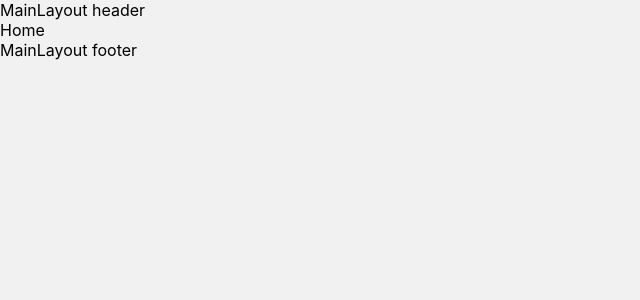
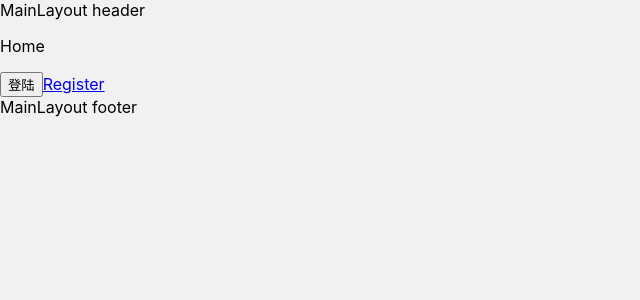
Before and after one commit to xiudou401/Questionnaire, a React (Create React App) app in the folder wenjuan-fe/: page / in a window 1280 px wide. Shown: the top 300 px of the page, without its empty margins (0-640 px from the left). Built offline with nearby package versions, Linux system fonts and the light colour scheme.

Commit message:
react router nav

```diff
--- a/wenjuan-fe/src/pages/Home.tsx
+++ b/wenjuan-fe/src/pages/Home.tsx
@@ -1,7 +1,26 @@
 import React, { FC } from 'react';
+import { useNavigate, Link } from 'react-router-dom';
 
 const Home: FC = () => {
-  return <div>Home</div>;
+  const nav = useNavigate();
+  const clickHandler = () => {
+    // nav('/login');
+    // nav('/login?b=20');
+    nav({
+      pathname: '/login',
+      search: 'b=21',
+    });
+  };
+  return (
+    <div>
+      <p>Home</p>
+      <div>
+        <button onClick={clickHandler}>登陆</button>
+        <Link to="/register">Register</Link>
+        {/* <Link to="/register?a=10">Register</Link> */}
+      </div>
+    </div>
+  );
 };
 
 export default Home;
--- a/wenjuan-fe/src/pages/Login.tsx
+++ b/wenjuan-fe/src/pages/Login.tsx
@@ -1,7 +1,22 @@
 import React, { FC } from 'react';
+import { useNavigate } from 'react-router-dom';
 
 const Login: FC = () => {
-  return <div>Login</div>;
+  const nav = useNavigate();
+  return (
+    <div>
+      <p>Login</p>
+      <div>
+        <button
+          onClick={() => {
+            nav(-1);
+          }}
+        >
+          Go back
+        </button>
+      </div>
+    </div>
+  );
 };
 
 export default Login;
--- a/wenjuan-fe/src/pages/Register.tsx
+++ b/wenjuan-fe/src/pages/Register.tsx
@@ -1,7 +1,7 @@
 import React, { FC } from 'react';
 
 const Register: FC = () => {
-  return <div></div>;
+  return <div>Register</div>;
 };
 
 export default Register;
--- a/wenjuan-fe/src/pages/manage/List.tsx
+++ b/wenjuan-fe/src/pages/manage/List.tsx
@@ -1,4 +1,5 @@
 import React, { FC, useState } from 'react';
+// import { useSearchParams } from 'react-router-dom';
 import QuestionCard from '../../components/QuestionCard';
 import styles from './List.module.scss';
 
@@ -37,6 +38,8 @@ const rawQuestionList = [
   },
 ];
 const List: FC = () => {
+  // const [searchParams] = useSearchParams();
+  // console.log('keyword', searchParams.get('keyword'));
   const [questionList, setQuestionList] = useState(rawQuestionList);
   return (
     <div>
--- a/wenjuan-fe/src/pages/question/Edit/index.tsx
+++ b/wenjuan-fe/src/pages/question/Edit/index.tsx
@@ -1,7 +1,9 @@
 import React, { FC } from 'react';
+import { useParams } from 'react-router-dom';
 
 const Edit: FC = () => {
-  return <div>Edit</div>;
+  const { id = '' } = useParams();
+  return <div>Edit {id}</div>;
 };
 
 export default Edit;
```
